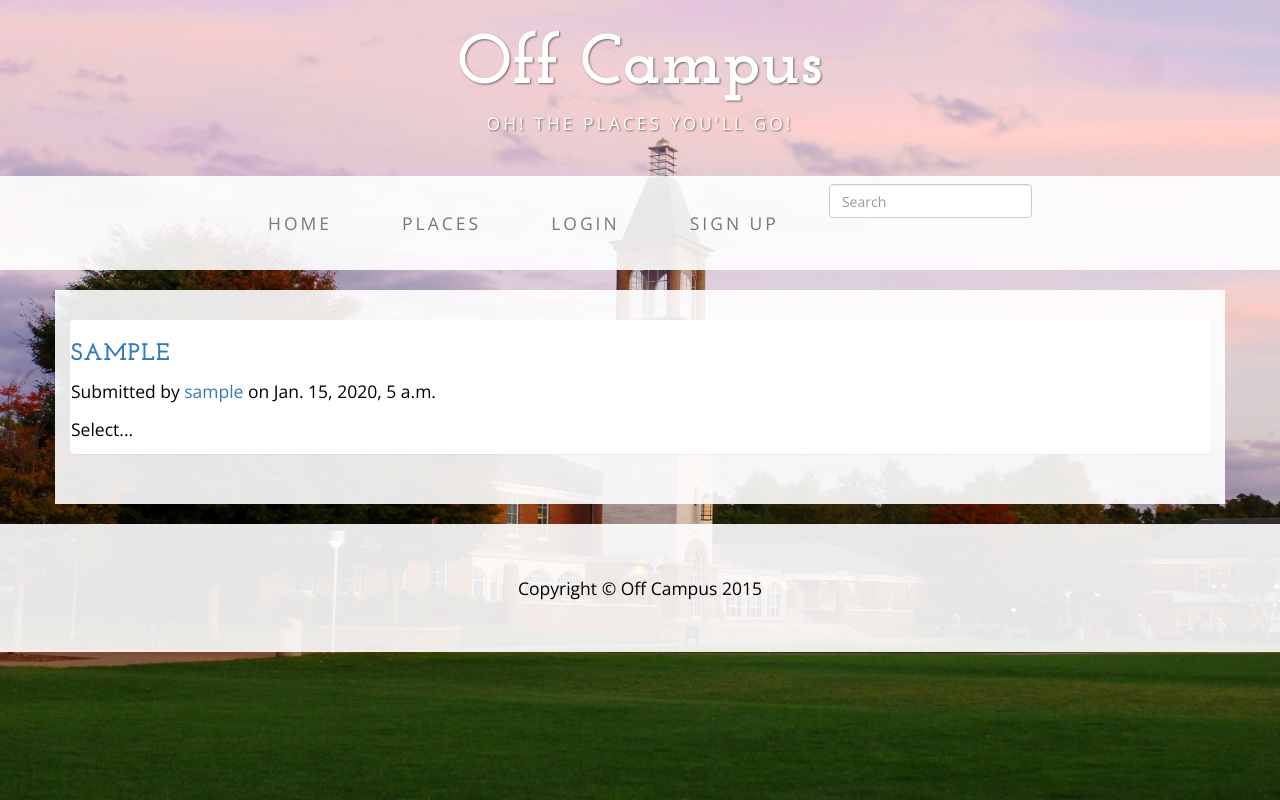
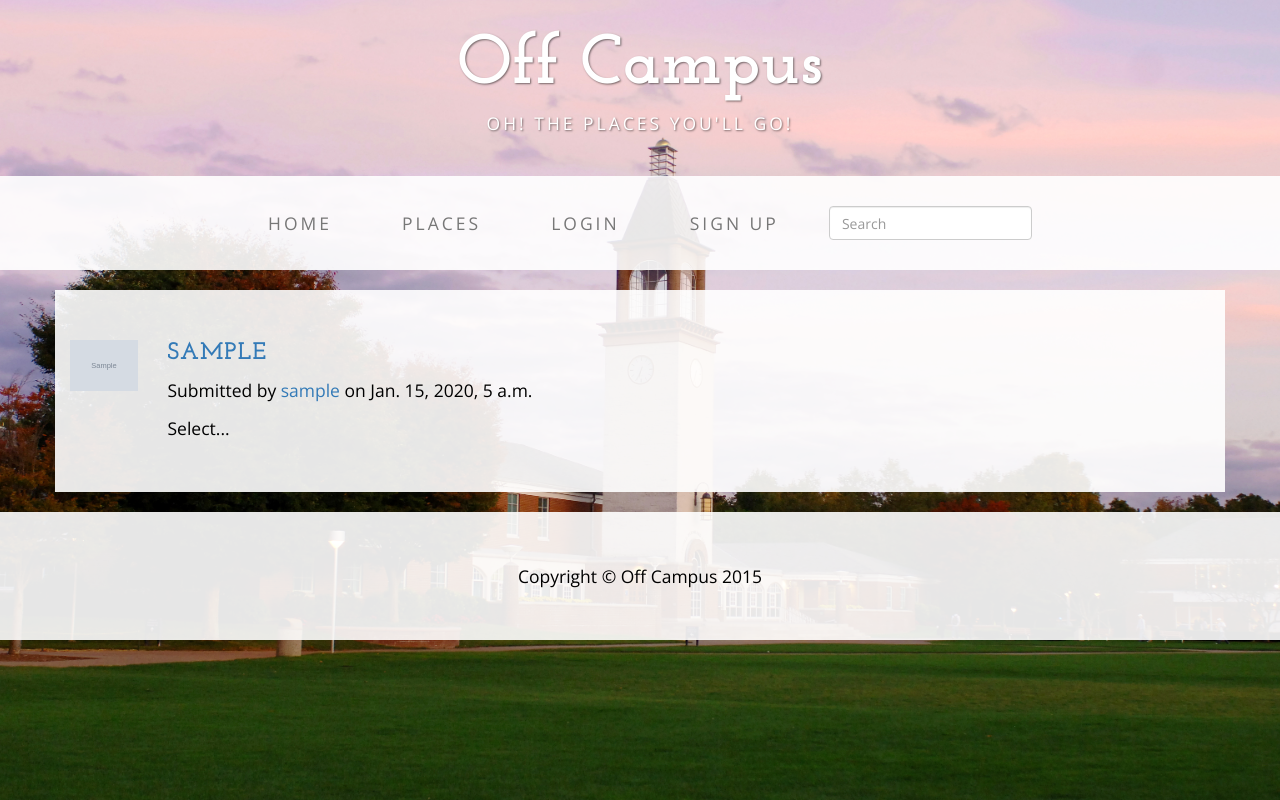
Before and after one commit to Katerinahillios/offcampus, a Django app: page /place/ in a window 1280 px wide. Run offline with Django 3.2, Linux system fonts and the light colour scheme; tables that the repository leaves empty hold one stand-in row (values such as "Sample post"); grey boxes marked "Sample" are stand-in pictures; parts of the project's set-up code (start-up, migrations or seed data) failed here and were passed over; some libraries are stand-ins or nearby versions.

Commit message:
media upload, place list, etc

```diff
--- a/core/views.py
+++ b/core/views.py
@@ -17,11 +17,7 @@ class PlaceCreateView(CreateView):
   success_url = reverse_lazy('place_list')
 
   def form_valid(self, form):
-    place = Place.objects.get(id=self.kwargs['pk'])
-    if Comment.objects.filter(place=place, user=self.request.user).exists():
-      raise PermissionDenied()
     form.instance.user = self.request.user
-    form.instance.place = Place.objects.get(id=self.kwargs['pk'])
     return super(PlaceCreateView, self).form_valid(form)
 
 class PlaceListView(ListView):
--- a/templates/base.html
+++ b/templates/base.html
@@ -66,7 +66,7 @@
             <li><a href="{% url 'auth_login' %}">Login</a></li>
             <li><a href="{% url 'registration_register' %}">Sign Up</a>
               {% endif %}
-            <li><form action="{% url 'search' %}" class="navbar-form navbar-left" method="get">
+            <li><form action="{% url 'search' %}" class="navbar-form navbar-left" style="padding-top: 22px;" method="get">
               <input type="text" placeholder="Search" class="form-control" name="query">
               </form></li>
           </ul>
--- a/templates/home.html
+++ b/templates/home.html
@@ -62,9 +62,9 @@
                       <strong>Off Campus</strong>
                     </h2>
                   <hr>
-                  <div style="text-align: center;"><img class="img-responsive img-border img-left" src="{% static "images/people1.png" %}" style="max-width: 40%; height: auto; vertical-align:middle;" alt=""></div>
+                  <div class="col-md-4" style="text-align: center; padding-top: 60px;"><img class="img-responsive img-left" src="{% static "images/people1.png" %}" style="max-width: 90%; height: auto; vertical-align:middle;" alt=""></div>
                   <hr class="visible-xs">
-                  <div style="text-align: justify;"><p>Do you ever get sick and tired of doing the same old things around your college town? Weekend after weekend you're stuck visiting the same bars, getting takeout from the same restaraunts, cabbin' (or freshman: shuttling) it to the same clubs... you can't possibly believe that there's nothing else around to do. Don't you want a change of plans?  </p>
+                  <div class="col-md-8" style="text-align: justify;"><p>Do you ever get sick and tired of doing the same old things around your college town? Weekend after weekend you're stuck visiting the same bars, getting takeout from the same restaraunts, cabbin' (or freshman: shuttling) it to the same clubs... you can't possibly believe that there's nothing else around to do. Don't you want a change of plans?  </p>
                     <p>Of course you do. Welcome to Off Campus. <i>Finally</i>, here is every college student's survival guide to exploring the exciting world beyond their university's <b><i>basicly overrated</i></b> hotspots.</p>
                     <p>Depending on your status-quo at your school, you typically follow the crowd. <p><center><i>The following scenario is a conversation that we are much too familiar with on how we settle to make plans:</i></center></p> <center><i><p>"Where's everyone going tonight?"</p> <p>"I heard people are going to (insert basic 'Standard-Friday-Night-Bar' here)"</p> <p>"Oh, nice. Same as last week. (And every other Friday before that.) *sigh*</p></i>
                   </div>
--- a/templates/place/place_detail.html
+++ b/templates/place/place_detail.html
@@ -44,8 +44,8 @@
   <span class="glyphicon glyphicon-star"></span>
   ({{ rating.rating__avg }})
 {% endif %}
-<p>{{ place.description }}</p>
-<p>{% if place.image_file %}<img src="{{ place.image_file.url }}" />{% endif %}</p>
+<div style="text-align: justify;"><p>{{ place.description }}</p></div>
+<p>{% if place.image_file %}<img src="{{ place.image_file.url }}" style="max-width: 40%; height: auto;"/>{% endif %}</p>
 <p>Submitted by <a href="{% url 'user_detail' slug=place.user.username %}">{{ place.user.username }}</a> on {{ place.created_at }}</p>
 {% if place.user == user %}
 <p><a href="{% url 'place_update' pk=place.id %}">Edit place</a></p>
--- a/templates/place/place_list.html
+++ b/templates/place/place_list.html
@@ -1,14 +1,19 @@
 {% extends 'base.html' %}
 {% block content %}
 {% for place in object_list %}
-<div class="panel">
+<div class="row">
+  <div class="col-md-1" style="padding-top:20px;">{% if place.image_file %}<img src="{{ place.image_file.url }}" style="max-width: 100%; height: auto;"/>{% endif %}</div>
+  <div class="col-md-11">
   <h3><a href="{{ place.get_absolute_url }}">{{ place.place }}</a></h3>
   <p>Submitted by <a href="{% url 'user_detail' slug=place.user.username %}">{{ place.user.username }}</a> on {{ place.created_at }}</p><p>{{ place.get_category_display }}</p>
-</div>
+  </div>
+
+</div><p></p>
 {% empty %}
 <p>No results found. Sorry!</p>
 {% endfor %}
 {% if is_paginated %}
+<div>
 <nav>
   <ul class="pager">
     {% if page_obj.has_previous %}
@@ -19,5 +24,6 @@
     {% endif %}
   </ul>
 </nav>
+</div>
 {% endif %}
 {% endblock %}
```
